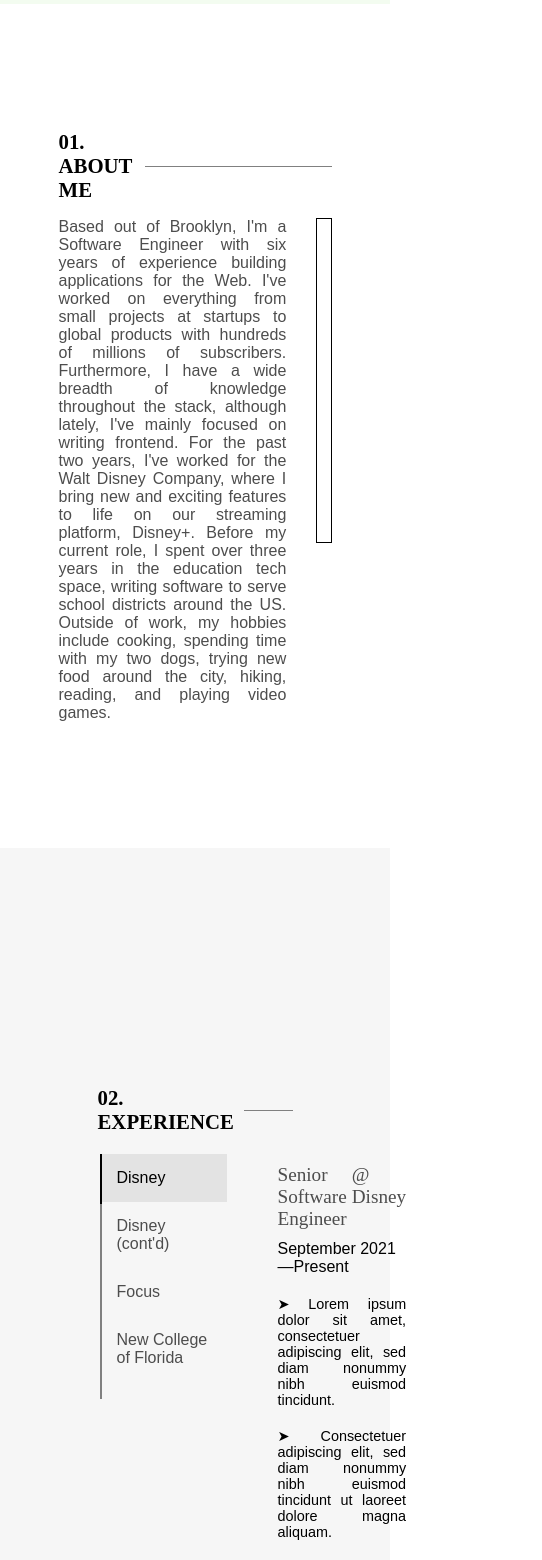
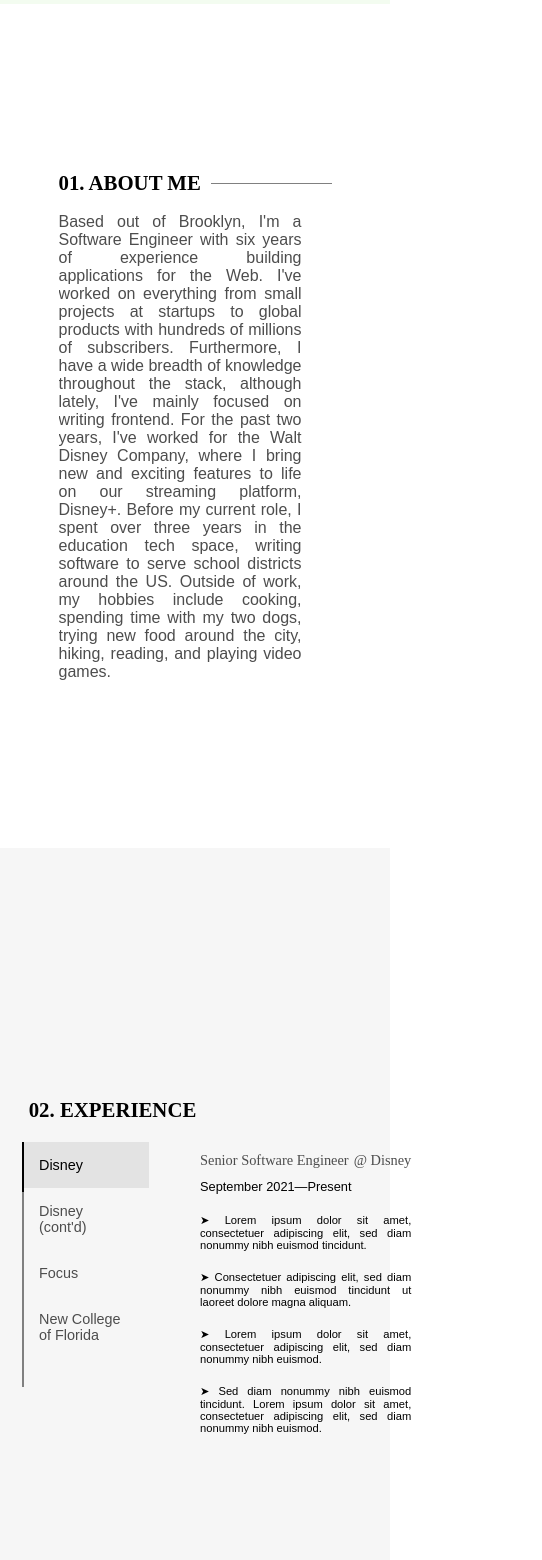
Before and after one commit to nicolekistler/personal-site-2022, a React (Create React App) app: page / in a window 390 px wide. Shown: the part 840-2400 px from the top of the page, 542 px wide, since content can reach past the window. Built offline with nearby package versions, Linux system fonts and the light colour scheme; a web font is replaced by a local one.

Commit message:
WIP mobile responsiveness

```diff
--- a/src/components/About/index.jsx
+++ b/src/components/About/index.jsx
@@ -1,6 +1,7 @@
 import React, { memo } from 'react';
 import styled from 'styled-components';
 import { colors } from '../../styles/colors';
+import { breakpoints } from '../../styles/breakpoints';
 import { Description, SectionTitle } from '../../styles/typography';
 import FadeWrapper from '../FadeWrapper';
 
@@ -10,7 +11,12 @@ const Wrapper = styled.div`
     justify-content: center;
     max-width: 70%;
     margin: auto;
+    overflow: scroll;
     max-height: 90vh;
+
+    @media (min-width: ${breakpoints.s}px) {
+        overflow: none;
+    }
 `;
 
 const Heading = styled.div`
@@ -28,7 +34,12 @@ const Border = styled.div`
 const InnerWrapper = styled.div`
     word-wrap: break-word;
     display: flex;
-    flex-direction: row;
+    flex-direction: column-reverse;
+
+    @media (min-width: ${breakpoints.s}px) {
+        flex-direction: row;
+    }
+
 `;
 
 const BodyWrapper = styled.div`
@@ -37,9 +48,15 @@ const BodyWrapper = styled.div`
 `;
 
 const Portrait = styled.div`
-    width: 325px;
-    height: 325px;
     border: 1px solid black;
+    visibility: hidden;
+
+    @media (min-width: ${breakpoints.s}px) {
+        height: 325px;
+        width: 325px;
+        margin: 0;
+        visibility: visible
+    }
 `;
 
 const text = `Based out of Brooklyn, I'm a Software Engineer with six years of experience building applications for the Web.
--- a/src/components/Contact/index.jsx
+++ b/src/components/Contact/index.jsx
@@ -1,7 +1,8 @@
 import React, { memo } from 'react';
 import styled from 'styled-components';
+import { Description, SectionTitle } from '../../styles/typography';
+import { breakpoints } from '../../styles/breakpoints';
 import { colors } from '../../styles/colors';
-import { Description, SectionTitle } from '../../styles/typography';
 import FadeWrapper from '../FadeWrapper';
 
 const Wrapper = styled.div`
@@ -9,8 +10,12 @@ const Wrapper = styled.div`
     flex-direction: column;
     justify-content: center;
     align-items: center;
-    width: 40%;
+    width: 60%;
     margin: auto;
+
+    @media (min-width: ${breakpoints.s}px) {
+        width: 50%;
+    }
 `;
 
 const Button = styled.div`
@@ -36,12 +41,16 @@ const Border = styled.div`
     margin-left: 10px;
     border-bottom: .05px solid ${colors.mediumGrey};
     margin: 0 10px 0 10px;
-    width: 200px;
+    width: 50px;
+
+    @media (min-width: ${breakpoints.s}px) {
+        width: 200px;
+    }
 `;
 
 const text = `If you're interested in getting to know me further, I'd love to chat!
 Although I'm not actively seeking a new role, I'm always open to hearing about exciting opportunities that may be a good fit.
-In addition to reaching out about roles, feel free to get in touch about mentorship opportunities—I am currently available to provide mentorship to new devs or anyone looking to learn more about tech.
+In addition to reaching out about roles, feel free to get in touch about mentorship—I am currently available to provide mentorship to new devs or anyone looking to learn more about tech.
 `;
 
 const Contact = () => {
--- a/src/components/Experience/index.jsx
+++ b/src/components/Experience/index.jsx
@@ -1,6 +1,7 @@
 import React, { memo, useState } from 'react';
 import styled from 'styled-components';
 import { colors } from '../../styles/colors';
+import { breakpoints } from '../../styles/breakpoints';
 import {
     DescriptionSmall,
     Range,
@@ -16,19 +17,28 @@ const Wrapper = styled.div`
     flex-direction: column;
     justify-content: center;
     width: 50%;
-    margin: auto;
+    margin: auto 20px auto 20px;
+
+    @media (min-width: ${breakpoints.s}px) {
+        margin: auto;
+    }
 `;
 
 const Heading = styled.div`
     display: flex;
     align-items: center;
     margin-bottom: 1.2rem;
+    width: 100%;
 `;
 
 const Border = styled.div`
     margin-left: 10px;
     border-bottom: .05px solid ${colors.mediumGrey};
-    width: 350px;
+    // @TODO modify this for smaller dimensions
+
+    @media (min-width: ${breakpoints.s}px) {
+        width: 350px;
+    }
 `;
 
 const Timeline = styled.div`
@@ -57,6 +67,10 @@ const Tab = styled.div`
     cursor: pointer;
     color: ${({ isActive }) => isActive ? colors.black : colors.darkGrey};
     background-color: ${({ isActive }) => isActive && '#e3e3e3'};
+
+    @media (max-width: ${breakpoints.s}px) {
+        font-size: .9rem;
+    }
 `;
 
 const TabHighlight = styled.div`
--- a/src/styles/typography.js
+++ b/src/styles/typography.js
@@ -59,12 +59,17 @@ export const LinkDescription = styled.p`
 `;
 
 export const SectionTitle = styled.h2`
-    margin: 0;
+    margin: auto;
     font-size: 1.3rem;
     color: ${colors.black};
     font-family: dapifer, serif;
     font-weight: 900;
     font-style: normal;
+    white-space: nowrap;
+
+    @media (min-width: ${breakpoints.s}px) {
+        margin: 0;
+    }
 `;
 
 export const Description = styled.div`
@@ -78,32 +83,47 @@ export const Description = styled.div`
 `;
 
 export const TitleSmall = styled.div`
-    font-size: 1.2rem;
+    font-size: .9rem;
     margin-bottom: 10px;
     font-family: dapifer, serif;
     font-weight: 400;
     color: ${colors.darkGrey};
+    white-space: nowrap;
+
+    @media (min-width: ${breakpoints.s}px) {
+        font-size: 1.2rem;
+    }
 `;
 export const SubtitleSmall = styled.div`
-    font-size: 1.2rem;
+    font-size: .9rem;
     margin-bottom: 10px;
     margin-left: 5px;
     font-family: dapifer, serif;
     font-weight: 400;
     color: ${colors.darkGrey};
+    white-space: nowrap;
+
+    @media (min-width: ${breakpoints.s}px) {
+        font-size: 1.2rem;
+    }
 `;
 
 export const Range = styled.div`
-    font-size: 1rem;
+    white-space: nowrap;
+    font-size: .8rem;
     font-family: halyard-text, sans-serif;
     font-weight: 500;
     font-style: normal;
     color: ${colors.black};
+
+    @media (min-width: ${breakpoints.s}px) {
+        font-size: 1rem;
+    }
 `;
 
 
 export const DescriptionSmall = styled.div`
-    font-size: .9rem;
+    font-size: .7rem;
     margin: 20px 0 20px 0;
     font-family: halyard-text, sans-serif;
     font-weight: 400;
@@ -111,4 +131,8 @@ export const DescriptionSmall = styled.div`
     text-align: justify;
     text-justify: inter-word;
     color: ${colors.black};
+
+    @media (min-width: ${breakpoints.s}px) {
+        font-size: .9rem;
+    }
 `;
```
